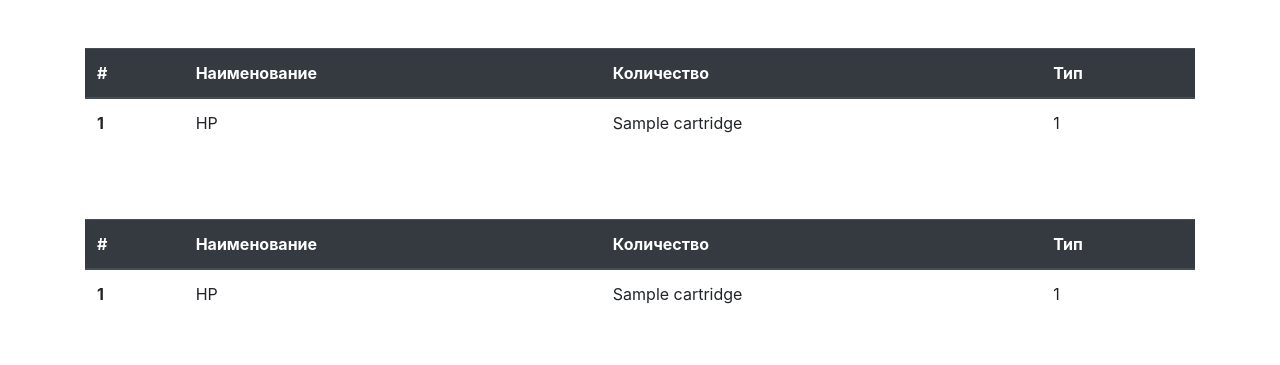
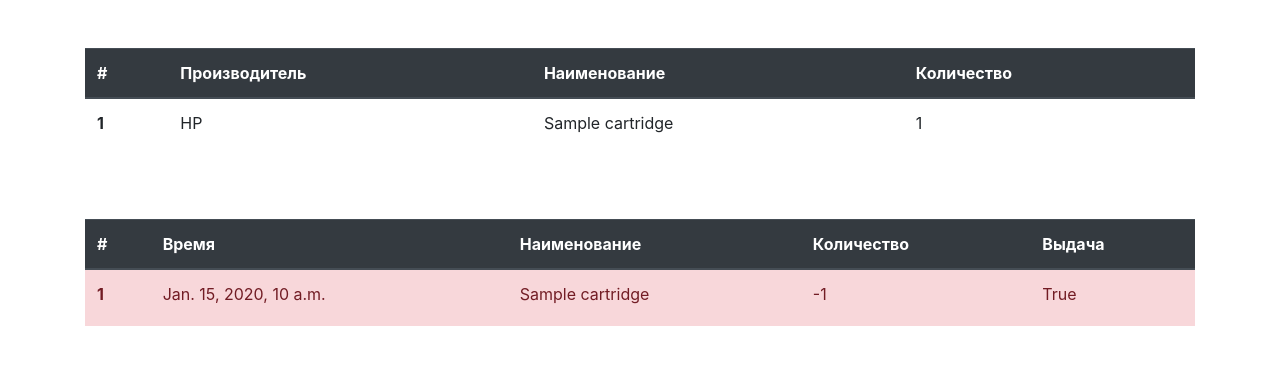
Before and after one commit to mkayander/cartridge-management, a Django app: template main/templates/MainPage.html in a window 1280 px wide. Shown: the part 56-421 px from the top of the page. Run offline with Django 3.2, Linux system fonts and the light colour scheme; tables that the repository leaves empty hold one stand-in row (values such as "Sample post"); the template is opened without the code that fills it: values that come from a table or form of the project are taken from there, most other values are stand-ins (such as "Sample title", 1, 10 or a date in 2020); some libraries are stand-ins or nearby versions.

Commit message:
Some fixes

```diff
--- a/main/templates/MainPage.html
+++ b/main/templates/MainPage.html
@@ -45,9 +45,9 @@
         <thead class="thead-dark">
         <tr>
             <th scope="col">#</th>
+            <th scope="col">Производитель</th>
             <th scope="col">Наименование</th>
             <th scope="col">Количество</th>
-            <th scope="col">Тип</th>
         </tr>
         </thead>
         <tbody>
@@ -68,19 +68,31 @@
         <thead class="thead-dark">
         <tr>
             <th scope="col">#</th>
+            <th scope="col">Время</th>
             <th scope="col">Наименование</th>
             <th scope="col">Количество</th>
-            <th scope="col">Тип</th>
+            <th scope="col">Выдача</th>
         </tr>
         </thead>
         <tbody>
-        {% for cartridge in cartridges %}
-            <tr>
-                <th scope="row">{{ cartridge.id }}</th>
-                <td><label id="{{ cartridge.manufacturer }}">{{ cartridge.manufacturer }}</label></td>
-                <td><label id="{{ cartridge.name }}">{{ cartridge.name }}</label></td>
-                <td><label id="{{ cartridge.count }}">{{ cartridge.count }}</label></td>
-            </tr>
+        {% for suppl in supply %}
+            {% if suppl.out %}
+                <tr class="alert-danger">
+                    <th scope="row">{{ suppl.id }}</th>
+                    <td><label id="{{ suppl.date }}">{{ suppl.date }}</label></td>
+                    <td><label id="{{ suppl.cartridge }}">{{ suppl.cartridge }}</label></td>
+                    <td><label id="{{ suppl.count }}">-{{ suppl.count }}</label></td>
+                    <td><label id="{{ suppl.out }}">{{ suppl.out }}</label></td>
+                </tr>
+            {% else %}
+                <tr class="alert-success">
+                    <th scope="row">{{ suppl.id }}</th>
+                    <td><label id="{{ suppl.date }}">{{ suppl.date }}</label></td>
+                    <td><label id="{{ suppl.cartridge }}">{{ suppl.cartridge }}</label></td>
+                    <td><label id="{{ suppl.count }}">{{ suppl.count }}</label></td>
+                    <td><label id="{{ suppl.out }}">{{ suppl.out }}</label></td>
+                </tr>
+            {% endif %}
         {% endfor %}
         </tbody>
     </table>
--- a/main/views.py
+++ b/main/views.py
@@ -1,16 +1,18 @@
 import simplejson as simplejson
 from django.shortcuts import render
 
-from main.models import Cartridge
+from main.models import Cartridge, Supply
 
 
 def view(request):
     cartridges = Cartridge.objects.all()
+    supply = Supply.objects.all().order_by("-date")
     data = {}
     for obj in Cartridge.objects.all().values():
         data[obj["id"]] = obj
     cartridges_json = simplejson.dumps(data)
     return render(request, "MainPage.html", {
         "cartridges": cartridges,
-        "cartridges_json": cartridges_json
+        "cartridges_json": cartridges_json,
+        "supply": supply
     })
```
